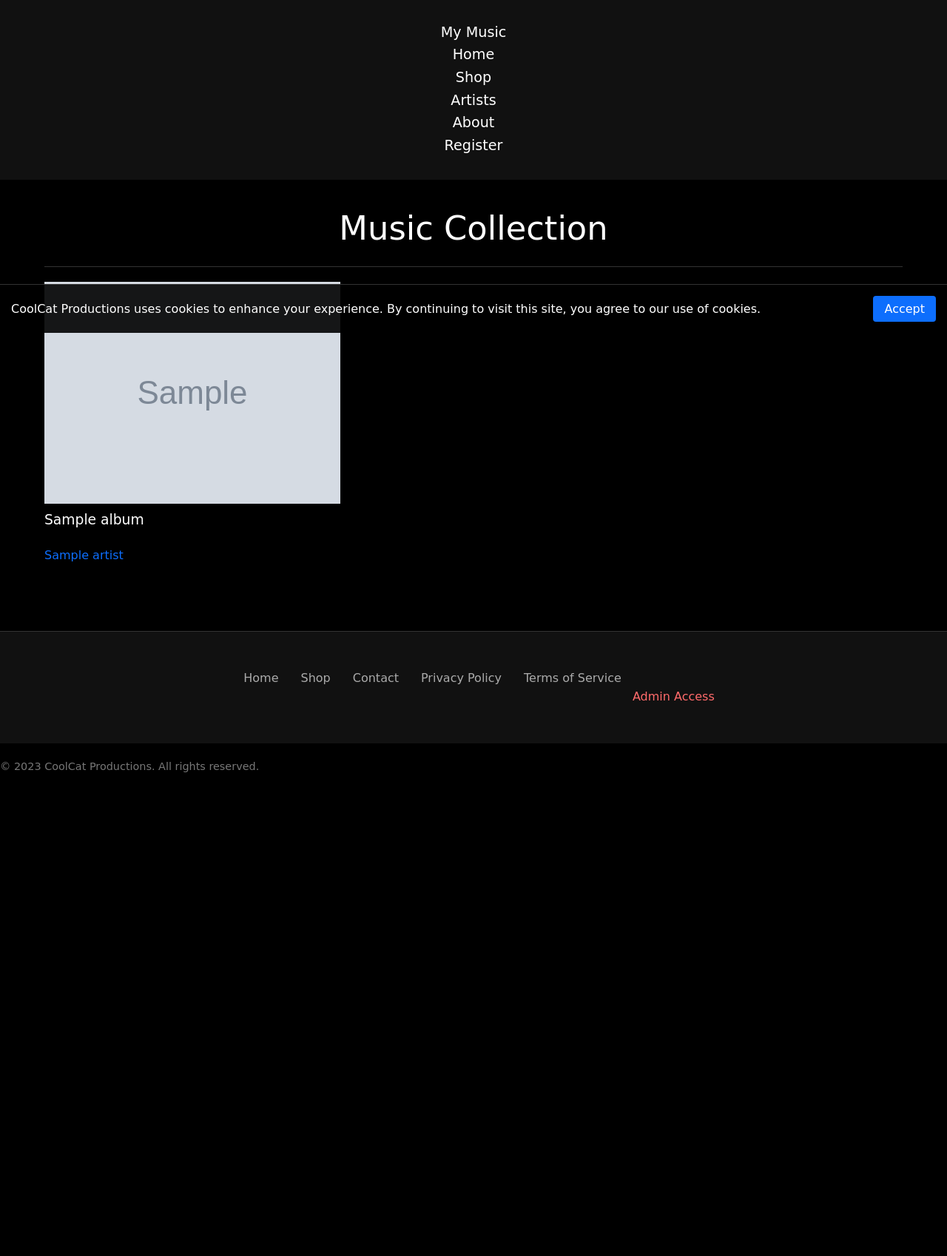
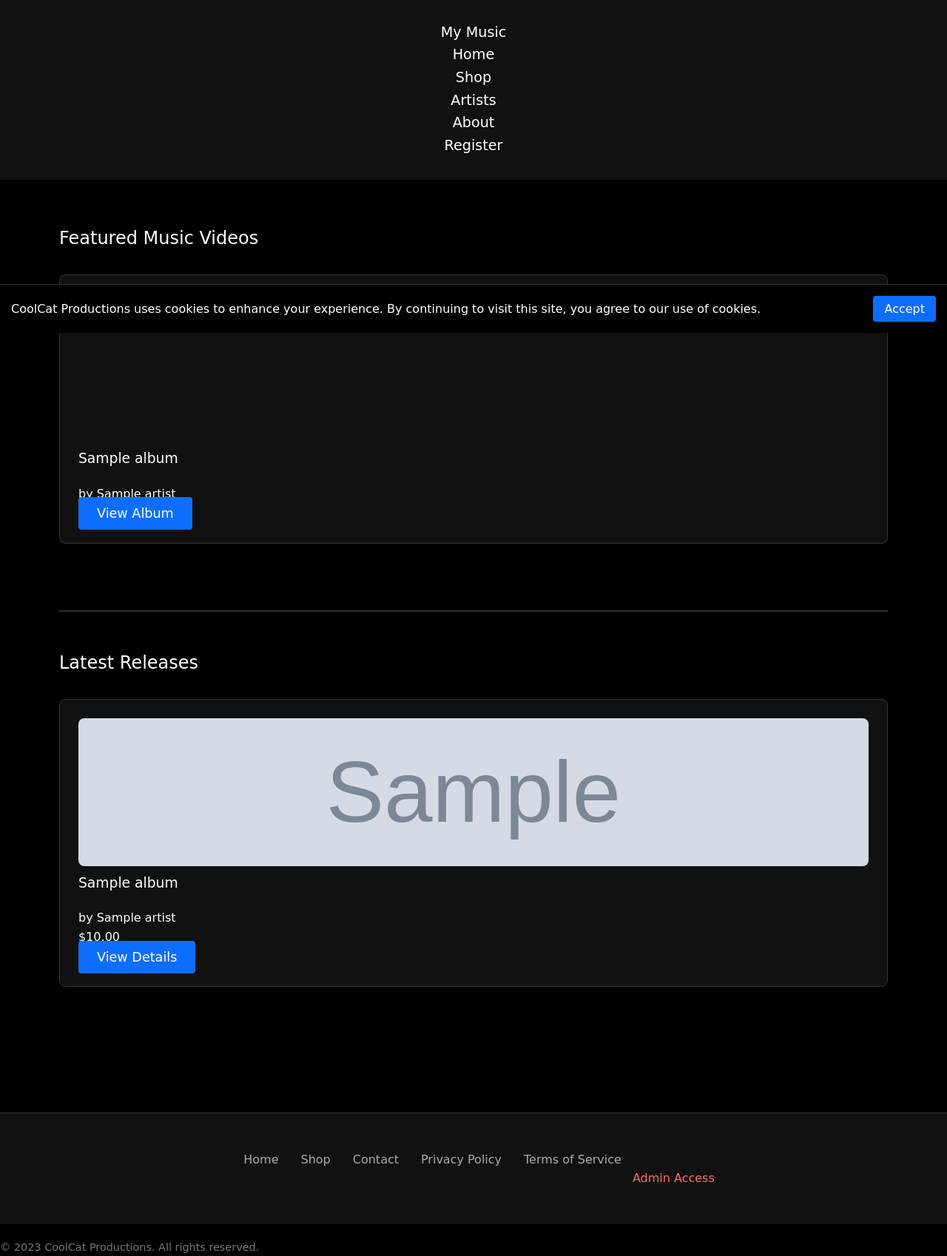
Before and after one commit to mariavarg/coolcatproductions, a Flask app: template templates/index.html in a window 1280 px wide. Shown: the part 350-2048 px from the top of the page at 74% size. Before the commit the page ends 1394 px from the top, so only its background shows below. Run offline with Flask 3, Linux system fonts and the light colour scheme; the template is opened without the code that fills it: most values are stand-ins (such as "Sample title", 1, 10 or a date in 2020); grey boxes marked "Sample" are stand-in pictures; some web fonts are replaced.

Commit message:
Update index.html

```diff
--- a/templates/index.html
+++ b/templates/index.html
@@ -1,18 +1,73 @@
 {% extends "base.html" %}
 
+{% block title %}CoolCat Productions{% endblock %}
+
 {% block content %}
-<div class="container">
-  <h1>Music Collection</h1>
-  <div class="albums-grid">
-    {% for album in albums %}
-    <a href="{{ url_for('album', album_id=album.id) }}" class="album-card">
-      <img src="{{ url_for('static', filename=album.cover) }}" alt="{{ album.title }}" class="album-cover">
-      <div class="album-info">
-        <h3 class="album-title">{{ album.title }}</h3>
-        <p class="album-artist">{{ album.artist }}</p>
-      </div>
-    </a>
-    {% endfor %}
-  </div>
+<div class="content-container">
+    <!-- Featured Videos Section -->
+    {% if featured_albums %}
+    <section class="featured-videos">
+        <h2>Featured Music Videos</h2>
+        <div class="video-grid">
+            {% for album in featured_albums %}
+            <div class="content-box">
+                <div class="video-container">
+                    {% if album.video_url %}
+                        <iframe src="{{ album.video_url }}"
+                                frameborder="0"
+                                allowfullscreen
+                                style="width: 100%; height: 200px; border-radius: 8px;">
+                        </iframe>
+                    {% else %}
+                        <div style="background: #222; height: 200px; display: flex; align-items: center; justify-content: center; border-radius: 8px;">
+                            <span>Video Coming Soon</span>
+                        </div>
+                    {% endif %}
+                </div>
+                <h3>{{ album.title }}</h3>
+                <p>by {{ album.artist }}</p>
+                <a href="{{ url_for('album', album_id=album.id) }}" class="btn">
+                    View Album
+                </a>
+            </div>
+            {% endfor %}
+        </div>
+    </section>
+    {% endif %}
+
+    <!-- Regular Albums Section -->
+    <section class="recent-albums">
+        <h2>Latest Releases</h2>
+        <div class="album-grid">
+            {% for album in regular_albums %}
+            <div class="content-box">
+                <img src="{{ url_for('static', filename=album.cover) }}"
+                     alt="{{ album.title }}"
+                     style="width: 100%; height: 200px; object-fit: cover; border-radius: 8px;">
+                <h3>{{ album.title }}</h3>
+                <p>by {{ album.artist }}</p>
+                <p>${{ "%.2f"|format(album.price) }}</p>
+                <a href="{{ url_for('album', album_id=album.id) }}" class="btn">
+                    View Details
+                </a>
+            </div>
+            {% endfor %}
+        </div>
+    </section>
 </div>
+
+<style>
+.video-grid, .album-grid {
+    display: grid;
+    grid-template-columns: repeat(auto-fit, minmax(300px, 1fr));
+    gap: 20px;
+    margin: 30px 0;
+}
+
+.featured-videos {
+    margin-bottom: 50px;
+    padding-bottom: 30px;
+    border-bottom: 2px solid #333;
+}
+</style>
 {% endblock %}
```
